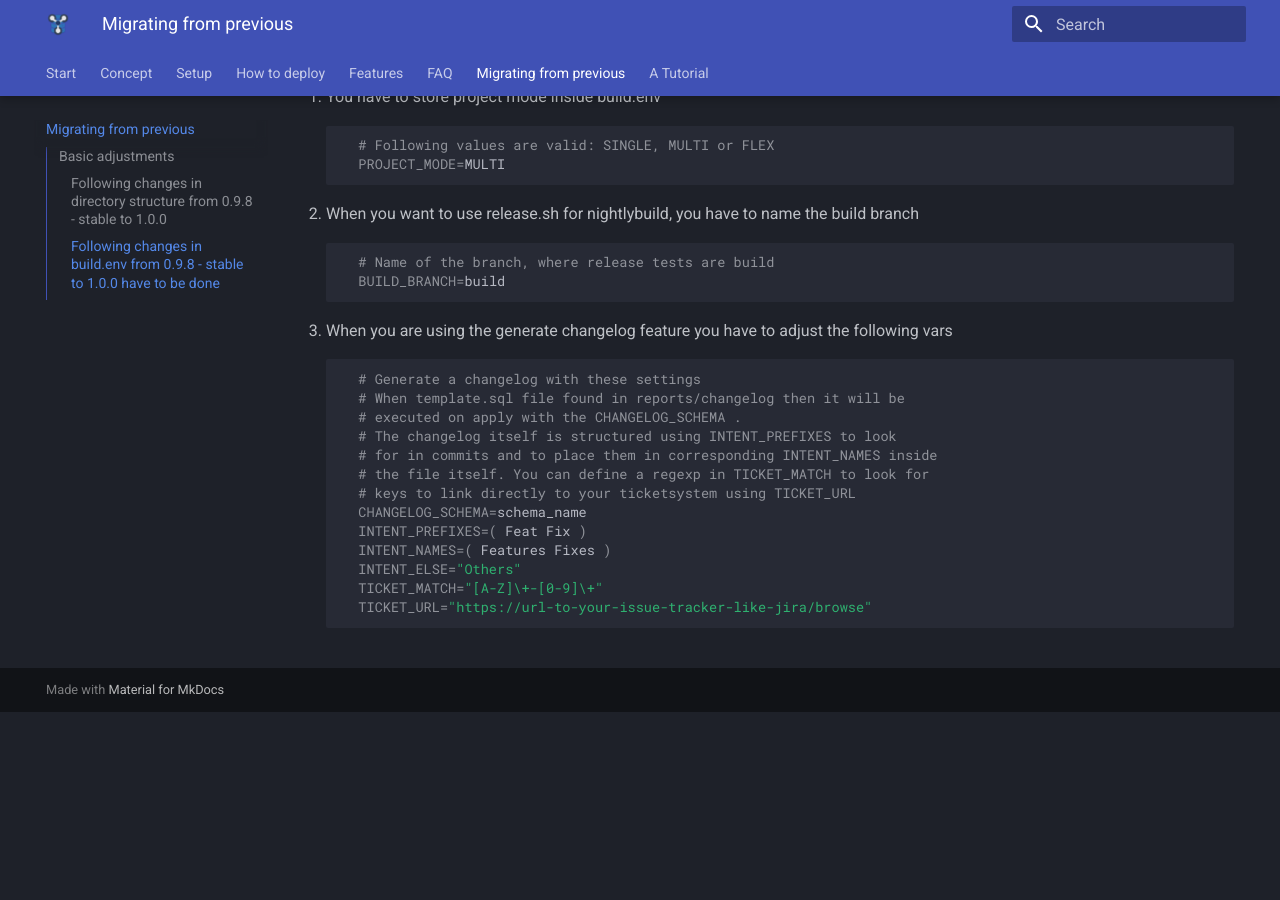
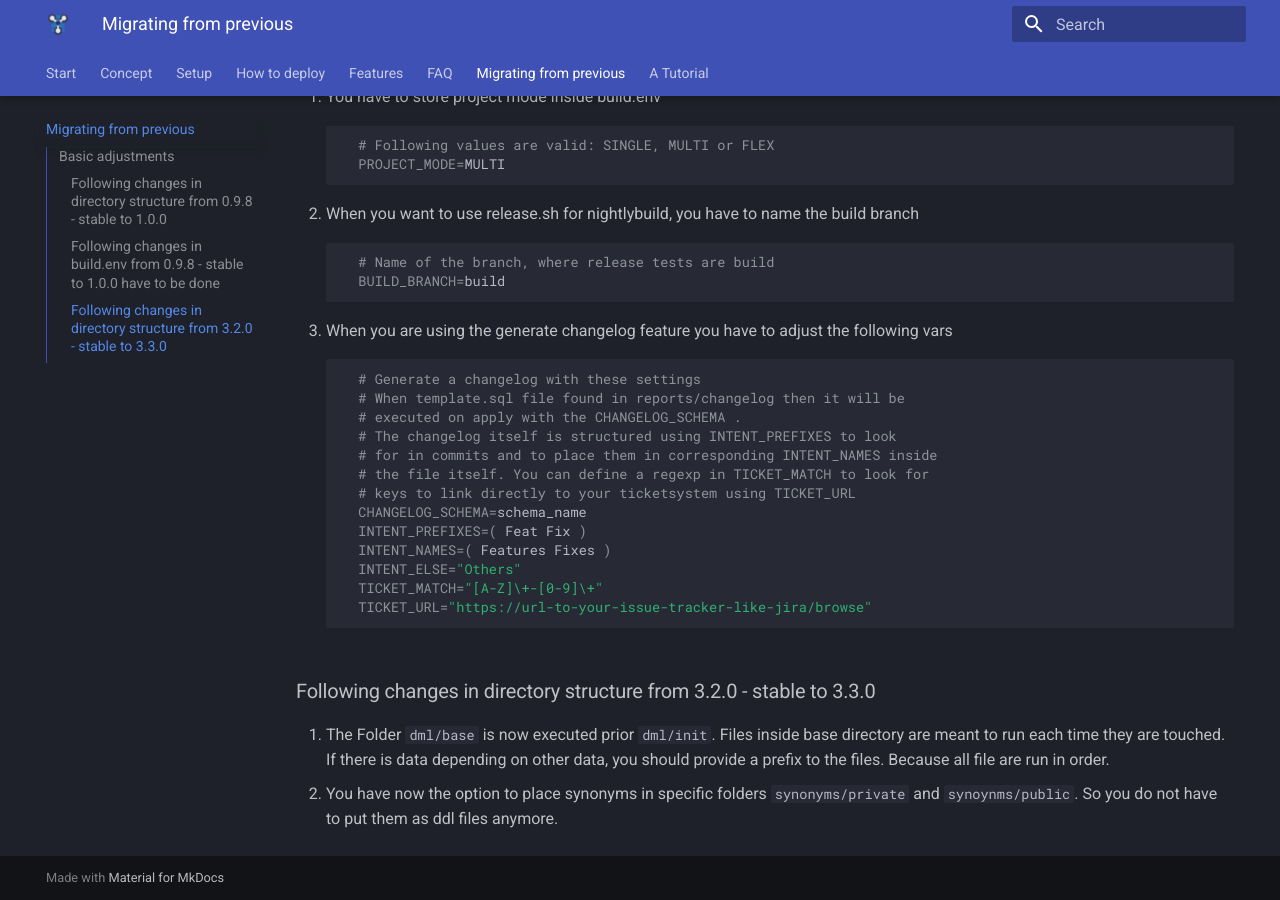
Before and after one commit to MaikMichel/dbFlow, an MkDocs documentation site: the page built from docs/migrating.md, in a window 1280 px wide and 900 px high, scrolled down 998 px. Built offline with MkDocs 1.6.1 and Material for MkDocs 9.7.7, drawn with Linux system fonts in a browser that asks for light colours; before the commit the page ends 1710 px from its top, so only the background shows below that.

````diff
--- a/docs/migrating.md
+++ b/docs/migrating.md
@@ -70,3 +70,8 @@ If you want to migrate from an old version to a new version, you have to do the
     TICKET_MATCH="[A-Z]\+-[0-9]\+"
     TICKET_URL="https://url-to-your-issue-tracker-like-jira/browse"
   ```
+
+### Following changes in directory structure from 3.2.0 - stable to 3.3.0
+
+1. The Folder `dml/base` is now executed prior `dml/init`. Files inside base directory are meant to run each time they are touched. If there is data depending on other data, you should provide a prefix to the files. Because all file are run in order.
+2. You have now the option to place synonyms in specific folders `synonyms/private` and `synoynms/public`. So you do not have to put them as ddl files anymore.
````
Also changed, not shown: CHANGELOG.md (+10 -0 lines), docs/concept.md (+9 -2 lines), 1 other file.
